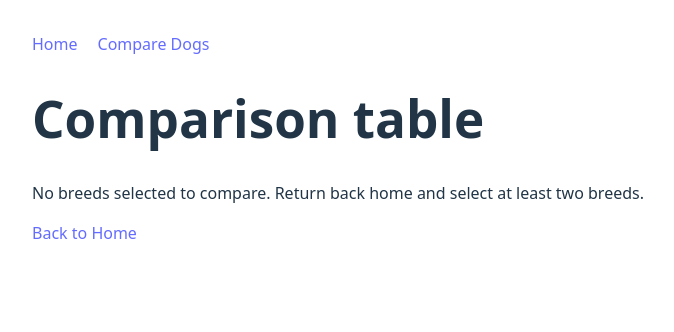
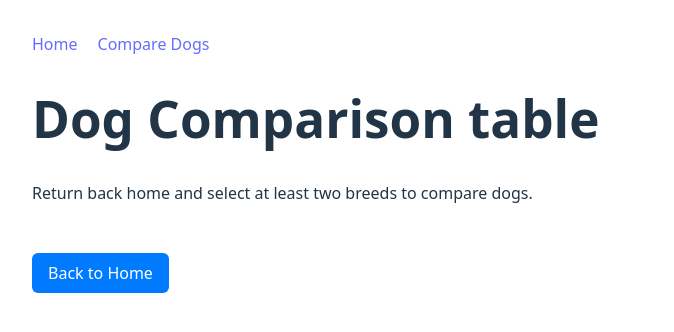
Before and after one commit to mitraws/dog-comparison-app, a React (Vite) app: page /compare-dogs in a window 1280 px wide. Shown: the top 332 px of the page, without its empty margins (0-674 px from the left). Built offline with nearby package versions, Linux system fonts and the light colour scheme.

Commit message:
feat: add comparison table with images for selected dog breeds

```diff
--- a/src/index.css
+++ b/src/index.css
@@ -3,14 +3,8 @@
   line-height: 1.5;
   font-weight: 400;
 
-  color-scheme: light dark;
   color: rgba(255, 255, 255, 0.87);
   background-color: #242424;
-
-  font-synthesis: none;
-  text-rendering: optimizeLegibility;
-  -webkit-font-smoothing: antialiased;
-  -moz-osx-font-smoothing: grayscale;
 }
 
 a {
@@ -33,23 +27,19 @@ h1 {
   line-height: 1.1;
 }
 
-button {
-  border-radius: 8px;
-  border: 1px solid transparent;
-  padding: 0.6em 1.2em;
-  font-size: 1em;
-  font-weight: 500;
-  font-family: inherit;
-  background-color: #1a1a1a;
+.button-link {
+  display: inline-block;
+  margin-top: 2rem;
+  padding: 0.5rem 1rem;
+  background-color: #007bff;
+  color: #fff;
+  border-radius: 6px;
   cursor: pointer;
-  transition: border-color 0.25s;
+  transition: background-color 0.2s;
 }
-button:hover {
-  border-color: #646cff;
-}
-button:focus,
-button:focus-visible {
-  outline: 4px auto -webkit-focus-ring-color;
+
+.button-link:hover {
+  background-color: #0056b3;
 }
 
 @media (prefers-color-scheme: light) {
@@ -60,7 +50,11 @@ button:focus-visible {
   a:hover {
     color: #747bff;
   }
-  button {
-    background-color: #f9f9f9;
-  }
 }
+
+.dog-image {
+  width: 100px;
+  height: 100px;
+  object-fit: cover;
+  margin-bottom: 0.5rem;
+}
--- a/src/pages/CompareDogsPage.tsx
+++ b/src/pages/CompareDogsPage.tsx
@@ -4,19 +4,75 @@ import type { Dog } from '../types'
 const CompareDogsPage = () => {
   const location = useLocation()
   const selectedDogs: Dog[] = location.state?.selected || []
+
+  const rows: { label: string; key: keyof Dog }[] = [
+    { label: 'Weight (kg)', key: 'weight' },
+    { label: 'Height (cm)', key: 'height' },
+    { label: 'Bred For', key: 'bred_for' },
+    { label: 'Breed Group', key: 'breed_group' },
+    { label: 'Life Span', key: 'life_span' },
+    { label: 'Temperament', key: 'temperament' },
+    { label: 'Origin', key: 'origin' },
+  ]
+
   return (
     <>
-      <h1>Comparison table</h1>
-      {selectedDogs.length === 0 ? (
-        <p>No breeds selected to compare. Return back home and select at least two breeds.</p>
+      <h1>Dog Comparison table</h1>
+      {selectedDogs.length <= 1 ? (
+        <p>Return back home and select at least two breeds to compare dogs.</p>
       ) : (
-        <ul>
-          {selectedDogs.map((dog) => (
-            <li key={dog.id}>{dog.name}</li>
-          ))}
-        </ul>
+        <table border={1} cellPadding={8}>
+          <thead>
+            <tr>
+              <th></th>
+              {selectedDogs.map((dog) => (
+                <th key={dog.id}>
+                  <div
+                    style={{
+                      display: 'flex',
+                      flexDirection: 'column',
+                      alignItems: 'center',
+                    }}
+                  >
+                    {dog.reference_image_id && (
+                      <img
+                        src={`https://cdn2.thedogapi.com/images/${dog.reference_image_id}.jpg`}
+                        alt=''
+                        className='dog-image'
+                      />
+                    )}
+                    {dog.name}
+                  </div>
+                </th>
+              ))}
+            </tr>
+          </thead>
+          <tbody>
+            {rows.map((row) => (
+              <tr key={row.key}>
+                <td>{row.label}</td>
+                {selectedDogs.map((dog) => {
+                  const value = dog[row.key]
+
+                  const renderCell = (
+                    value: string | number | { metric: string } | undefined
+                  ) => {
+                    if (!value) return '-'
+                    if (typeof value === 'object' && 'metric' in value)
+                      return value.metric
+                    return String(value)
+                  }
+
+                  return <td key={dog.id}>{renderCell(value)}</td>
+                })}
+              </tr>
+            ))}
+          </tbody>
+        </table>
       )}
-      <Link to='/'>Back to Home</Link>
+      <Link to='/' className='button-link'>
+        Back to Home
+      </Link>
     </>
   )
 }
--- a/src/pages/HomePage.tsx
+++ b/src/pages/HomePage.tsx
@@ -74,15 +74,7 @@ const HomePage = () => {
         </>
       )}
       <>
-        <Link
-          to='/compare-dogs'
-          state={{ selected }}
-          style={{
-            padding: '0.5rem 1rem',
-            background: '#007BFF',
-            color: '#fff',
-          }}
-        >
+        <Link to='/compare-dogs' state={{ selected }} className='button-link'>
           Compare Selected Dogs
         </Link>
       </>
```
Also changed, not shown: src/types.ts (+2 -8 lines).
